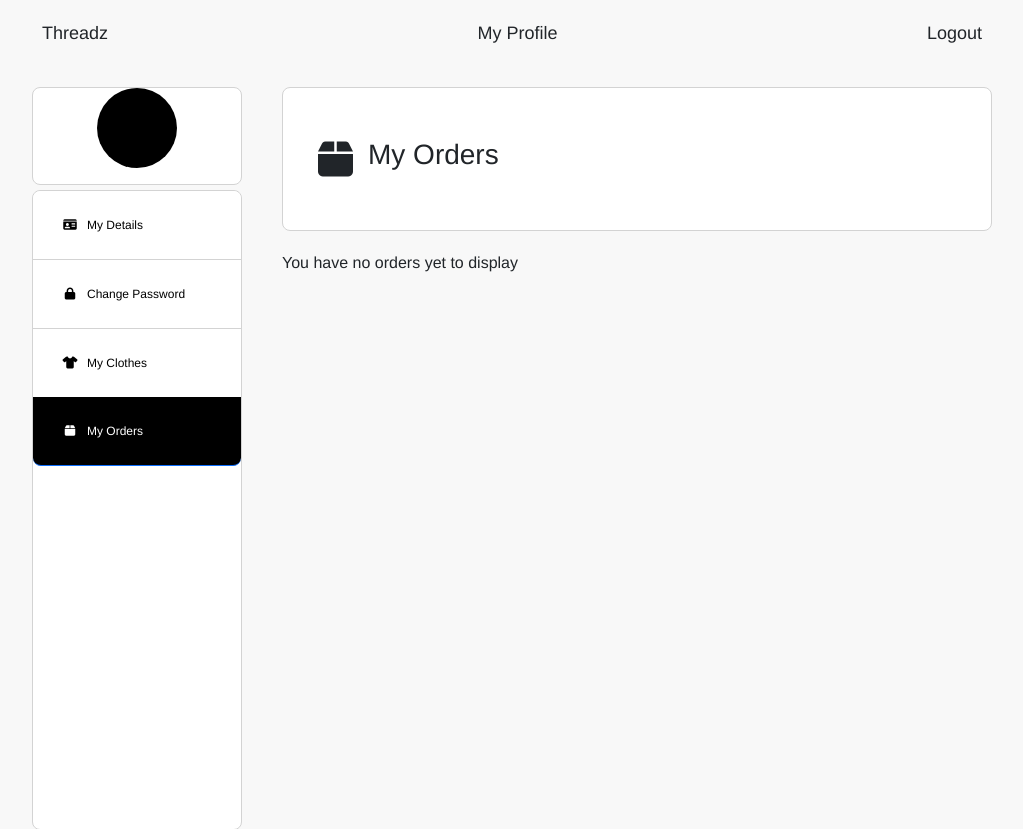
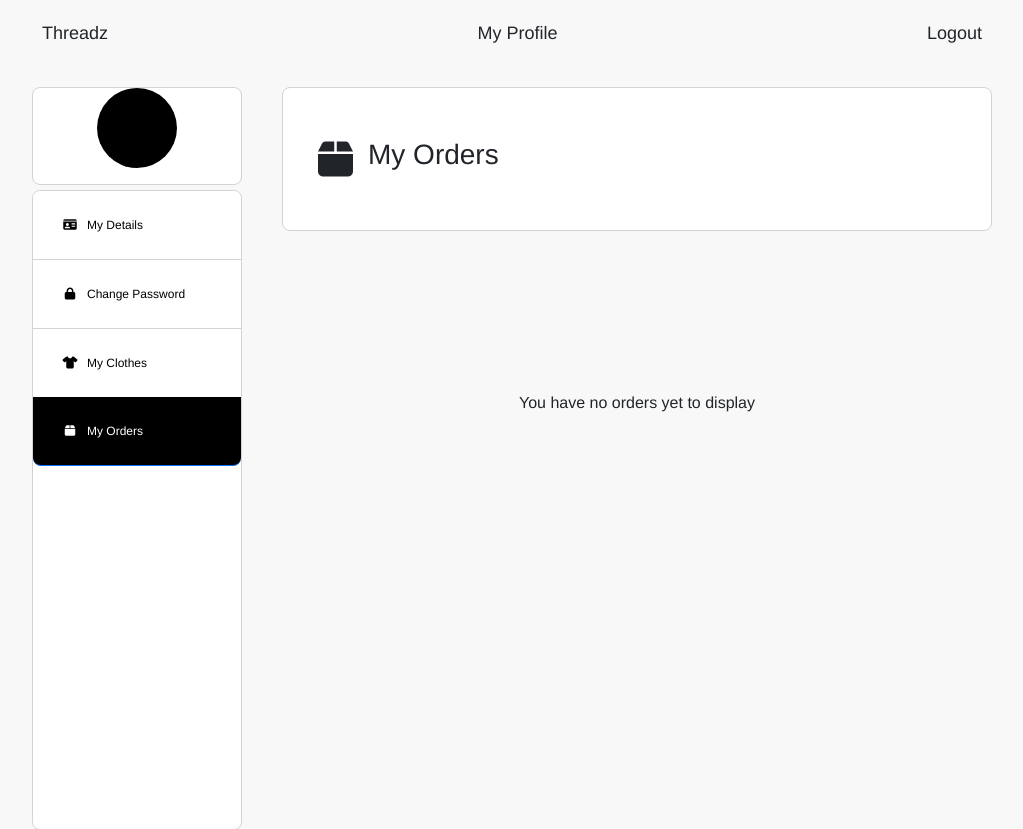
Before and after one commit to NickG35/Threadz, a Django app: page /users/profile/1/my_orders/ in a window 1280 px wide. Shown: the top 829 px of the page, without its empty margins (128-1151 px from the left). Run offline with Django 5.2, Linux system fonts and the light colour scheme; data that the repository does not hold is empty; parts of the project's set-up code (start-up, migrations or seed data) failed here and were passed over; some libraries are stand-ins or nearby versions.

Commit message:
formatted centering of empty message

```diff
--- a/users/static/users/styles.css
+++ b/users/static/users/styles.css
@@ -267,6 +267,14 @@ body{
 
 .right-links, .detail-section, .orderDetail {
     display: flex;
+}
+
+.empty-message {
+    display: flex;
+    justify-content: center;
+    align-items: center;
+    height: 40vh;
+    text-align: center;
 }
 
 .orderDetail {
```
